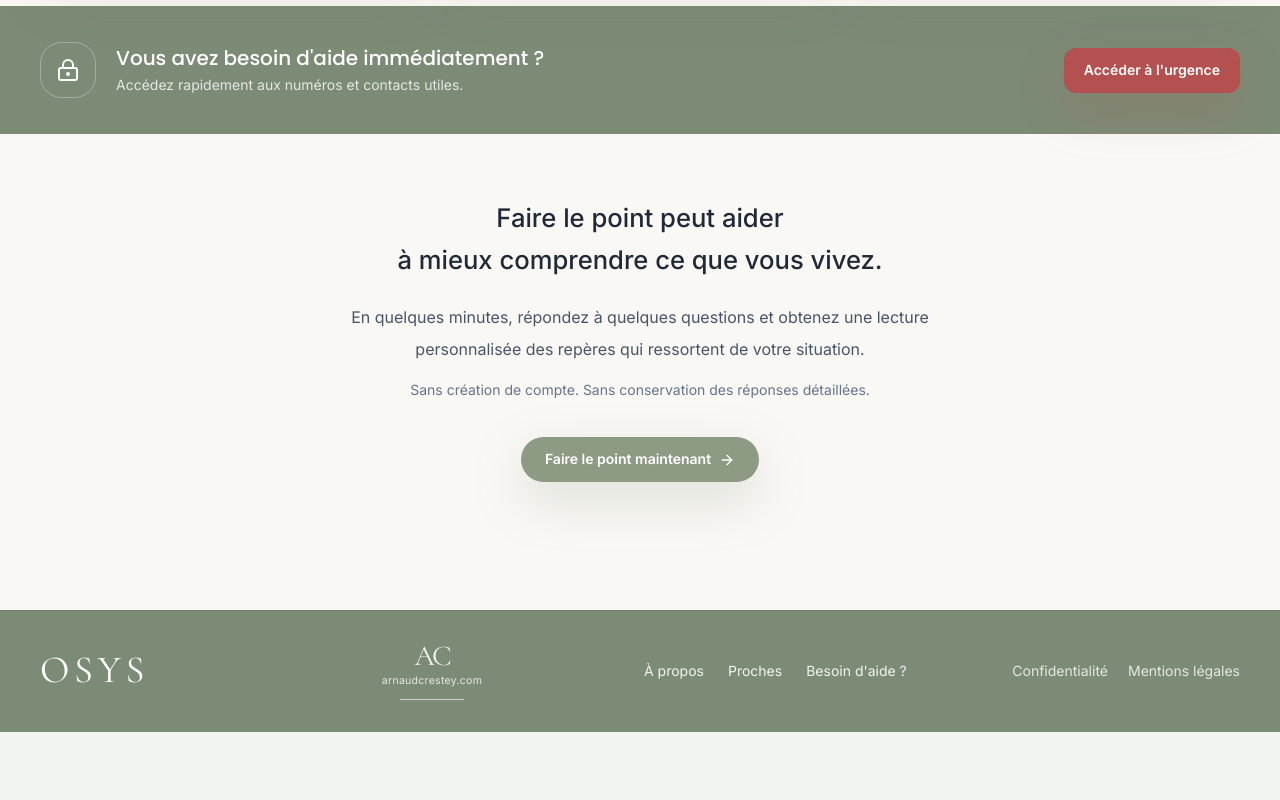
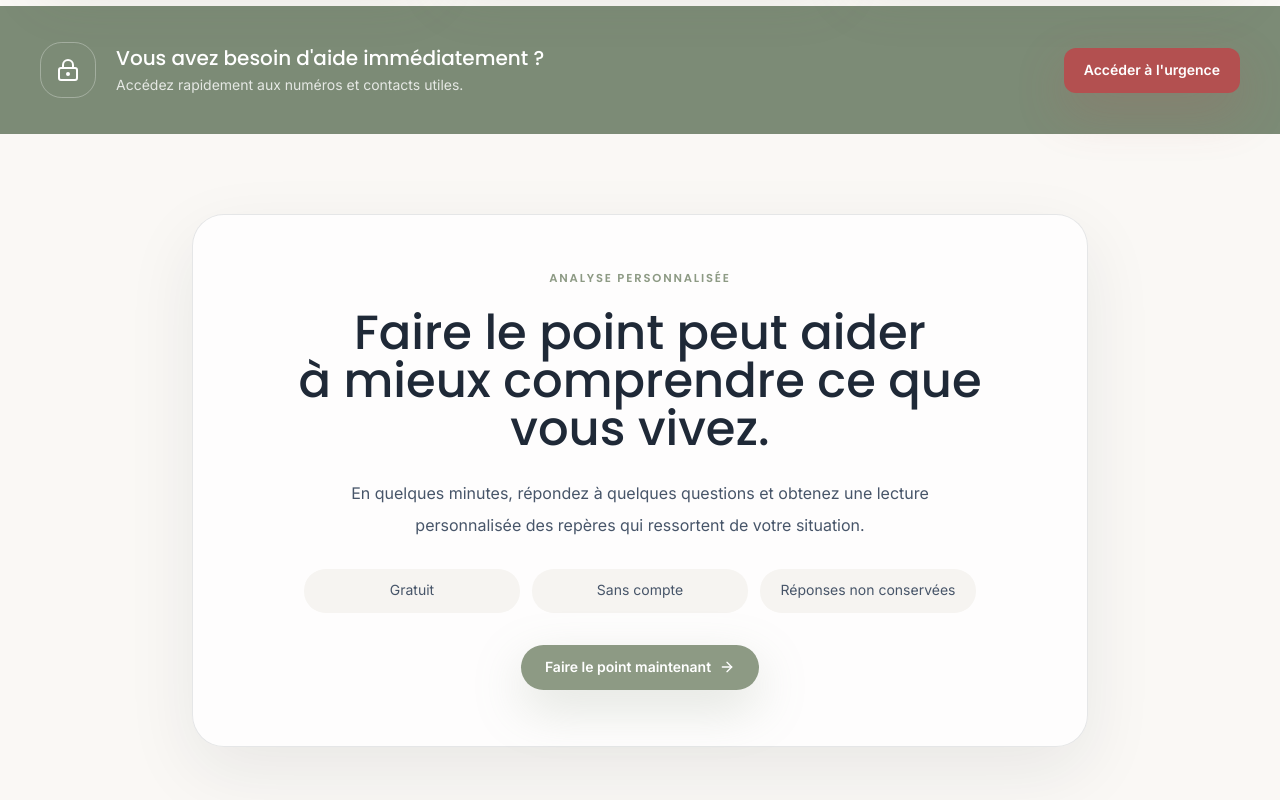
Before and after one commit to arnaudcrestey/osys, a Next.js app: page /accueil in a window 1280 px wide. Shown: the part 860-1660 px from the top of the page. Before the commit the page ends 1592 px from the top, so only its background shows below. Built offline with nearby package versions, Linux system fonts and the light colour scheme.

Commit message:
Update page.tsx

```diff
--- a/app/accueil/page.tsx
+++ b/app/accueil/page.tsx
@@ -10,21 +10,31 @@ export default function HomePage() {
 
       <UrgencyBand />
 
-      <section className="page-shell py-14 sm:py-16">
-        <div className="mx-auto max-w-3xl text-center">
-          <p className="text-[1.35rem] font-medium leading-relaxed text-osys-ink sm:text-[1.6rem]">
+      <section className="page-shell py-14 sm:py-20">
+  <div className="mx-auto max-w-4xl rounded-[2rem] border border-osys-line bg-white/75 px-6 py-10 text-center shadow-[0_24px_70px_rgba(31,41,55,0.08)] sm:px-12 sm:py-14">
+    <p className="eyebrow">Analyse personnalisée</p>
+
+    <h2 className="mt-5 font-display text-3xl font-medium leading-tight text-osys-ink sm:text-5xl">
       Faire le point peut aider
       <br />à mieux comprendre ce que vous vivez.
+    </h2>
+
+    <p className="mx-auto mt-6 max-w-2xl text-base leading-8 text-slate-600">
+      En quelques minutes, répondez à quelques questions et obtenez une lecture
+      personnalisée des repères qui ressortent de votre situation.
     </p>
 
-          <p className="mx-auto mt-5 max-w-2xl text-base leading-8 text-slate-600">
-            En quelques minutes, répondez à quelques questions et obtenez une
-            lecture personnalisée des repères qui ressortent de votre situation.
-          </p>
-
-          <p className="mx-auto mt-3 max-w-2xl text-sm leading-7 text-slate-500">
-            Sans création de compte. Sans conservation des réponses détaillées.
-          </p>
+    <div className="mx-auto mt-7 grid max-w-2xl gap-3 text-sm text-slate-600 sm:grid-cols-3">
+      <div className="rounded-2xl bg-osys-surface px-4 py-3">
+        Gratuit
+      </div>
+      <div className="rounded-2xl bg-osys-surface px-4 py-3">
+        Sans compte
+      </div>
+      <div className="rounded-2xl bg-osys-surface px-4 py-3">
+        Réponses non conservées
+      </div>
+    </div>
 
     <div className="mt-8">
       <ButtonLink href="/questionnaire" showArrow>
```
Lines whose indentation alone changed are shown as unchanged.
